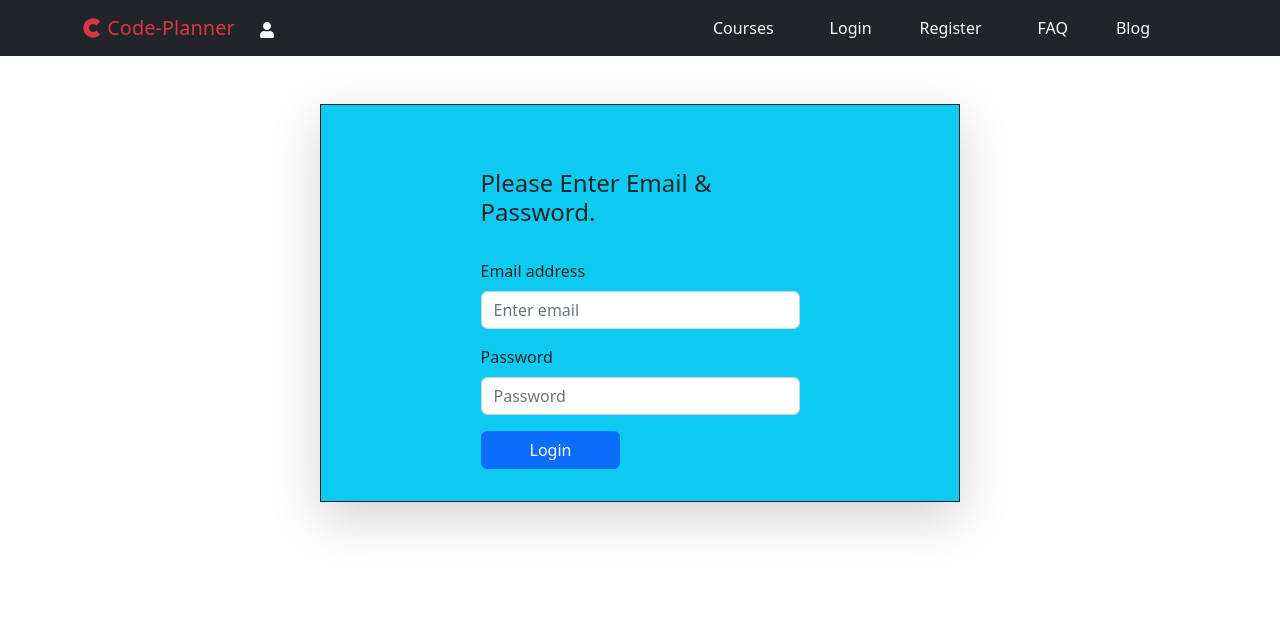
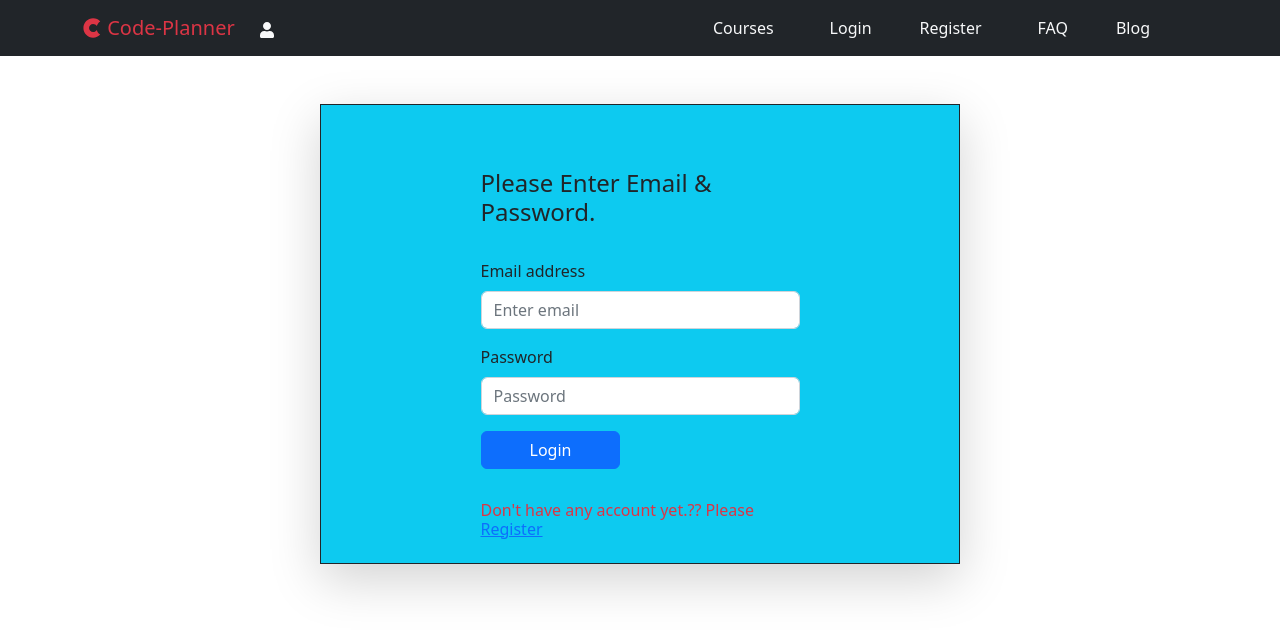
Before and after one commit to tasmim20/code-planner-client, a React (Create React App) app: page /loginForm in a window 1280 px wide. Shown: the top 634 px of the page. Built offline with nearby package versions, Linux system fonts and the light colour scheme; no server answers.

Commit message:
github auth added

```diff
--- a/src/components/Login/Login.js
+++ b/src/components/Login/Login.js
@@ -1,4 +1,4 @@
-import { GoogleAuthProvider } from 'firebase/auth';
+import { GithubAuthProvider, GoogleAuthProvider } from 'firebase/auth';
 import React, { useContext } from 'react';
 import { ButtonGroup } from 'react-bootstrap';
 import  Button from 'react-bootstrap/Button';
@@ -12,7 +12,8 @@ const Login = () => {
 
     const {providerLogin} = useContext(AuthContext);
 
-    const googleProvider = new GoogleAuthProvider()
+    const googleProvider = new GoogleAuthProvider();
+    const githubProvider = new GithubAuthProvider();
 
     const handleGoogleSignIn = () =>{
         providerLogin(googleProvider)
@@ -23,6 +24,19 @@ const Login = () => {
         .catch(error => console.error('error', error))
 
     }
+
+    const handleGithubSignIn = () =>{
+            providerLogin(githubProvider)
+            .then(result =>{
+                const user = result.user;
+                console.log(user)
+            })
+            .catch(error =>{
+                console.error('error', error);
+            })
+    }
+
+
     return (
         <div className='mb-5 d-block'>
 
@@ -33,7 +47,7 @@ const Login = () => {
                <h6 className='mb-3'>Log in with one of the following:</h6>
                <Button variant='primary mb-3  '><FaEnvelope className='text-dark'></FaEnvelope> <Link className='text-decoration-none text-dark fw-bold' to="/loginForm"> Login With Email</Link> </Button>
                <Button onClick={handleGoogleSignIn} variant="info mb-3 text-dark fw-bold"><FaGoogle></FaGoogle> Login With Google</Button>
-               <Button variant='success  text-dark fw-bold'><FaGithub></FaGithub> Login With Github</Button>
+               <Button onClick={handleGithubSignIn} variant='success  text-dark fw-bold'><FaGithub></FaGithub> Login With Github</Button>
                <h6 className='my-3'> Do not have an account.?? Please <Link to='/register'>Register</Link> </h6>
 
             </ButtonGroup>
--- a/src/components/Login/LoginForm.js
+++ b/src/components/Login/LoginForm.js
@@ -1,7 +1,7 @@
 import { useContext, useState } from 'react';
 import Button from 'react-bootstrap/Button';
 import Form from 'react-bootstrap/Form';
-import { useNavigate } from 'react-router-dom';
+import { Link, useNavigate } from 'react-router-dom';
 import { AuthContext } from '../../contexts/AuthProvider/AuthProvider';
 
 function LoginForm() {
@@ -57,7 +57,8 @@ function LoginForm() {
       </Button>
 
       <Form.Text className=" fw-bold d-block text-danger mb-3">
-        {error}
+       <p>{error}</p>
+        <h6 className=' mb-3 pb-2'> Don't have any account yet.?? Please <Link to='/register'>Register</Link> </h6>
       </Form.Text>
     </Form>
 
```
